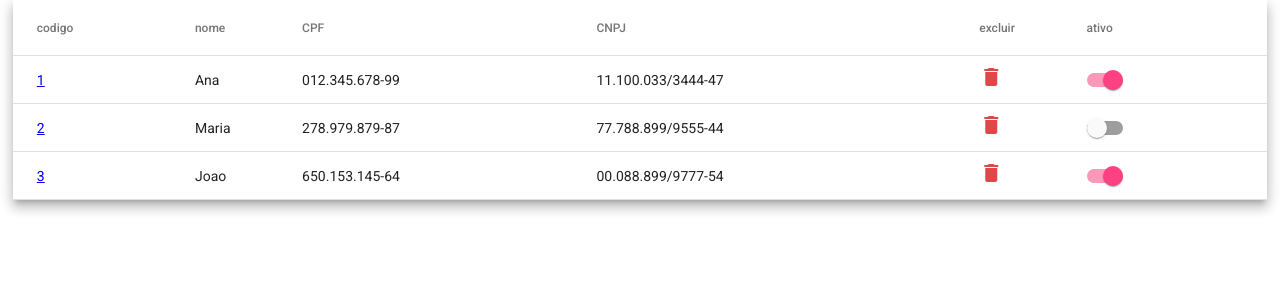
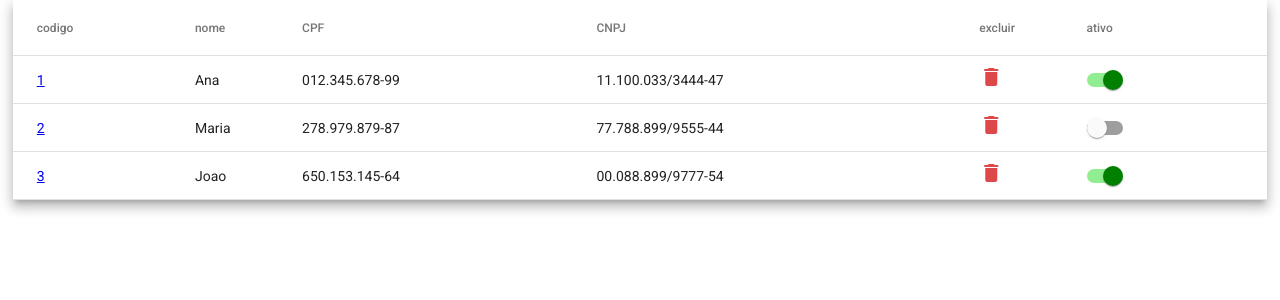
Before and after one commit to wellandrade/CommonComponents, an Angular app: page / in a window 1280 px wide. Shown: the top 300 px of the page. Built offline with nearby package versions, Linux system fonts and the light colour scheme.

Commit message:
Alterando cor do toogle

```diff
--- a/src/styles.css
+++ b/src/styles.css
@@ -2,3 +2,12 @@
 
 html, body { height: 100%; }
 body { margin: 0; font-family: Roboto, "Helvetica Neue", sans-serif; }
+
+.mat-slide-toggle.mat-checked .mat-slide-toggle-bar{
+    background-color: #90EE90;
+}
+
+.mat-slide-toggle.mat-checked .mat-slide-toggle-thumb
+{
+    background-color: #008000;
+}
```
